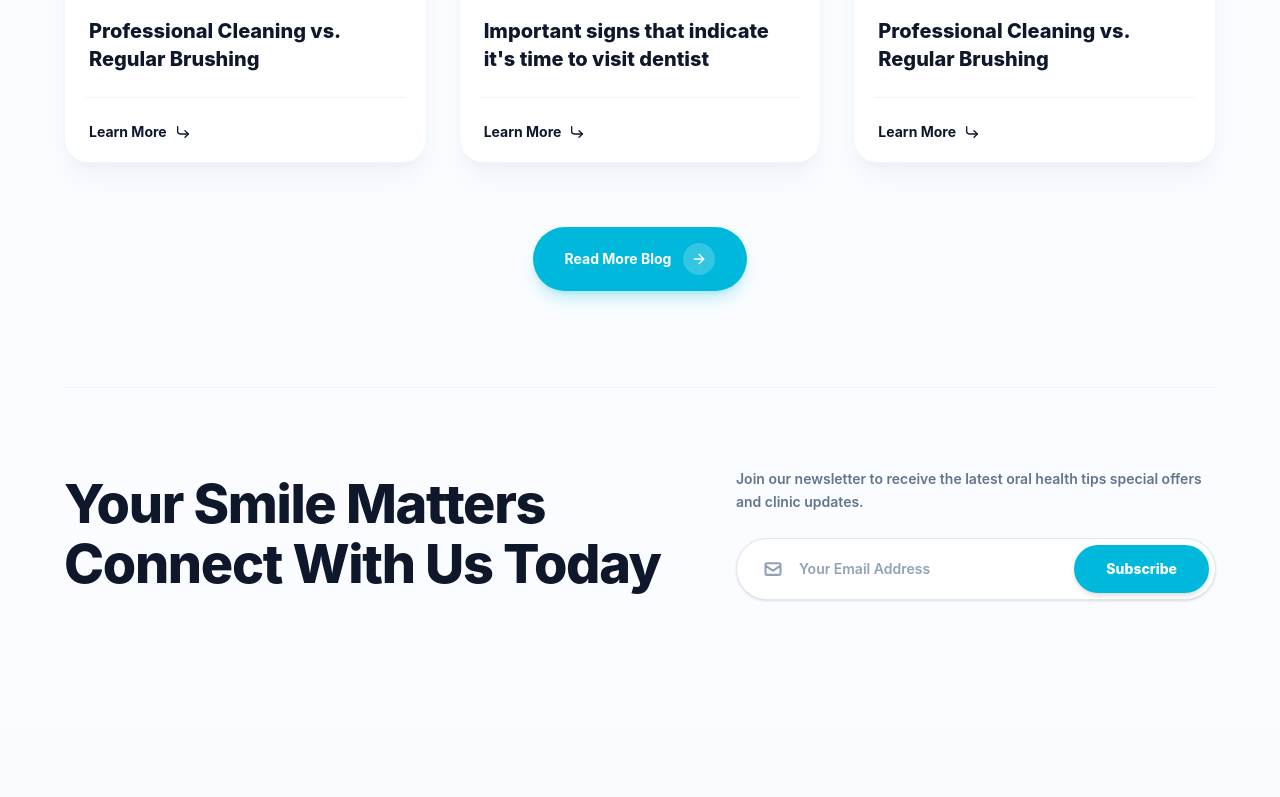
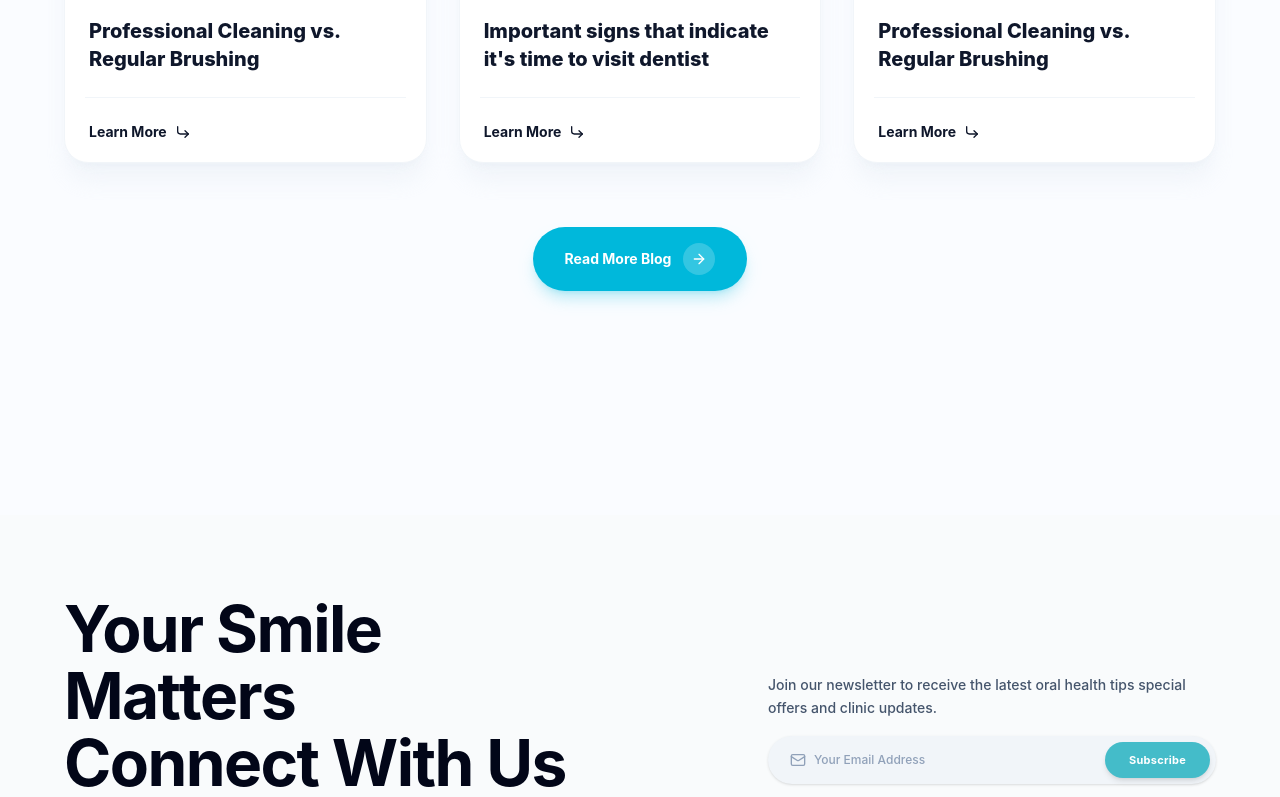
Before and after one commit to Hassan-zubair-ch/dentist, a React (Vite) app: page /blog in a window 1280 px wide. Shown: the part 847-1644 px from the top of the page. Built offline with nearby package versions, Linux system fonts and the light colour scheme.

Commit message:
Fix duplicate footer CTA, make animations repeating, and fix typescript build errors

```diff
--- a/src/components/BlogSection.tsx
+++ b/src/components/BlogSection.tsx
@@ -37,6 +37,17 @@ export const BlogSection: React.FC = () => {
     },
   ];
 
+  const itemVariants = {
+    hidden: { opacity: 0, y: 50, scale: 0.9, filter: 'blur(10px)' },
+    show: {
+      opacity: 1,
+      y: 0,
+      scale: 1,
+      filter: 'blur(0px)',
+      transition: { duration: 0.8 }
+    }
+  };
+
   return (
     <section className="py-20 px-4 md:px-8 lg:px-12 xl:px-16 w-full max-w-[2500px] mx-auto">
       {/* Blog Header */}
@@ -56,20 +67,25 @@ export const BlogSection: React.FC = () => {
         {posts.map((post, index) => (
           <motion.article
             key={post.id}
-            initial={{ opacity: 0, y: 30 }}
-            whileInView={{ opacity: 1, y: 0 }}
+            variants={itemVariants}
+            initial="hidden"
+            whileInView="show"
             viewport={{ once: true }}
-            transition={{ duration: 0.5, delay: index * 0.15 }}
             className="bg-white rounded-3xl p-5 border border-slate-100 shadow-xl shadow-slate-200/40 flex flex-col justify-between group hover:border-cyan-200 transition-colors"
           >
             <div className="space-y-6">
               {/* Image */}
               <div className="relative rounded-2xl overflow-hidden h-64 bg-slate-100">
-                <img
-                  src={post.image}
-                  alt={post.title}
-                  className="w-full h-full object-cover group-hover:scale-105 transition-transform duration-700"
-                />
+                <video
+                  autoPlay
+                  loop
+                  muted
+                  playsInline
+                  poster={post.image}
+                  className="w-full h-full object-cover object-[60%_center] opacity-90 scale-100"
+                >
+                  <source src="/video.mp4" type="video/mp4" />
+                </video>
                 <div className="absolute top-4 left-4 bg-white px-4 py-1.5 rounded-full text-xs font-extrabold text-slate-900 shadow-sm">
                   {post.category}
                 </div>
@@ -127,40 +143,6 @@ export const BlogSection: React.FC = () => {
         </Link>
       </div>
 
-      {/* CTA Newsletter Section */}
-      <div className="pt-20 border-t border-slate-100">
-        <div className="flex flex-col lg:flex-row justify-between items-center gap-12">
-          {/* Left: Headline */}
-          <div className="flex-1 text-center lg:text-left">
-            <h2 className="text-4xl sm:text-5xl lg:text-[54px] font-extrabold text-slate-900 tracking-tight leading-[1.1]">
-              Your Smile Matters <br />
-              Connect With Us Today
-            </h2>
-          </div>
-
-          {/* Right: Newsletter */}
-          <div className="w-full lg:w-[480px] space-y-6">
-            <p className="text-sm font-semibold text-slate-500 leading-relaxed text-center lg:text-left">
-              Join our newsletter to receive the latest oral health tips special offers and clinic updates.
-            </p>
-            <div className="flex items-center p-1.5 rounded-full border border-slate-200 bg-white shadow-sm focus-within:ring-2 focus-within:ring-cyan-500 focus-within:border-cyan-500 transition-all">
-              <div className="pl-5 text-slate-400">
-                <svg className="w-5 h-5" fill="none" stroke="currentColor" viewBox="0 0 24 24">
-                  <path strokeLinecap="round" strokeLinejoin="round" strokeWidth="2.5" d="M3 8l7.89 5.26a2 2 0 002.22 0L21 8M5 19h14a2 2 0 002-2V7a2 2 0 00-2-2H5a2 2 0 00-2 2v10a2 2 0 002 2z"></path>
-                </svg>
-              </div>
-              <input
-                type="email"
-                placeholder="Your Email Address"
-                className="flex-1 bg-transparent border-none focus:outline-none text-sm px-4 py-3 font-semibold text-slate-700 placeholder-slate-400 w-full"
-              />
-              <button className="bg-cyan-500 hover:bg-cyan-600 text-white font-extrabold py-3.5 px-8 rounded-full text-sm transition-colors shadow-md whitespace-nowrap">
-                Subscribe
-              </button>
-            </div>
-          </div>
-        </div>
-      </div>
     </section>
   );
 };
--- a/src/pages/AboutPage.tsx
+++ b/src/pages/AboutPage.tsx
@@ -114,7 +114,7 @@ export const AboutPage: React.FC<AboutPageProps> = ({ onOpenBooking }) => {
         <motion.div
           initial={{ opacity: 0, y: 30 }}
           whileInView={{ opacity: 1, y: 0 }}
-          viewport={{ once: true, margin: "-100px" }}
+          viewport={{ once: false, margin: "-50px" }}
           className="text-center max-w-3xl mx-auto space-y-6"
         >
           <h2 className="text-4xl sm:text-5xl md:text-6xl font-extrabold text-slate-900 tracking-tight">
@@ -131,7 +131,7 @@ export const AboutPage: React.FC<AboutPageProps> = ({ onOpenBooking }) => {
               key={doc.name}
               initial={{ opacity: 0, y: 40 }}
               whileInView={{ opacity: 1, y: 0 }}
-              viewport={{ once: true, margin: "-50px" }}
+              viewport={{ once: false, margin: "-50px" }}
               transition={{ delay: idx * 0.15, duration: 0.6 }}
               className="group relative bg-white rounded-[2.5rem] p-8 border border-slate-100 shadow-xl hover:shadow-2xl transition-all duration-500 overflow-hidden"
             >
--- a/src/pages/ServicesPage.tsx
+++ b/src/pages/ServicesPage.tsx
@@ -50,23 +50,30 @@ export const ServicesPage: React.FC<ServicesPageProps> = ({ onOpenBooking }) =>
     show: {
       opacity: 1,
       transition: {
-        staggerChildren: 0.15
+        staggerChildren: 0.2
       }
     }
   };
 
   const itemVariants = {
-    hidden: { opacity: 0, y: 40 },
-    show: { opacity: 1, y: 0, transition: { duration: 0.6 } }
+    hidden: { opacity: 0, y: 50, scale: 0.9, filter: 'blur(10px)' },
+    show: {
+      opacity: 1,
+      y: 0,
+      scale: 1,
+      filter: 'blur(0px)',
+      transition: { duration: 0.8 }
+    }
   };
 
   return (
     <div className="pt-24 pb-20 px-4 md:px-8 lg:px-12 xl:px-16 max-w-[2500px] mx-auto w-full space-y-20 overflow-hidden">
       {/* Page Header */}
       <motion.div
-        initial={{ opacity: 0, y: 30 }}
-        animate={{ opacity: 1, y: 0 }}
-        transition={{ duration: 0.8, ease: "easeOut" }}
+        initial={{ opacity: 0, y: 40, filter: 'blur(10px)' }}
+        whileInView={{ opacity: 1, y: 0, filter: 'blur(0px)' }}
+        viewport={{ once: false, margin: "-50px" }}
+        transition={{ duration: 0.8 }}
         className="text-center max-w-4xl mx-auto space-y-6 pt-12"
       >
         <div className="inline-flex items-center gap-2 px-4 py-2 rounded-full bg-cyan-50 border border-cyan-100 mx-auto">
@@ -90,7 +97,7 @@ export const ServicesPage: React.FC<ServicesPageProps> = ({ onOpenBooking }) =>
         variants={containerVariants}
         initial="hidden"
         whileInView="show"
-        viewport={{ once: true, margin: "-100px" }}
+        viewport={{ once: false, margin: "-50px" }}
         className="grid grid-cols-1 md:grid-cols-2 lg:grid-cols-3 gap-8 lg:gap-12"
       >
         {servicesList.map((srv) => {
--- a/src/pages/TestimonialsPage.tsx
+++ b/src/pages/TestimonialsPage.tsx
@@ -104,7 +104,7 @@ export const TestimonialsPage: React.FC<TestimonialsPageProps> = ({ onOpenBookin
           variants={containerVariants}
           initial="hidden"
           whileInView="show"
-          viewport={{ once: true, margin: "-100px" }}
+          viewport={{ once: false, margin: "-100px" }}
           className="columns-1 md:columns-2 lg:columns-3 gap-8 space-y-8"
         >
           {allTestimonials.map((testimonial) => (
@@ -145,7 +145,7 @@ export const TestimonialsPage: React.FC<TestimonialsPageProps> = ({ onOpenBookin
         <motion.div
           initial={{ opacity: 0, y: 20 }}
           whileInView={{ opacity: 1, y: 0 }}
-          viewport={{ once: true }}
+          viewport={{ once: false }}
           className="flex justify-center pt-16"
         >
           <button
```
